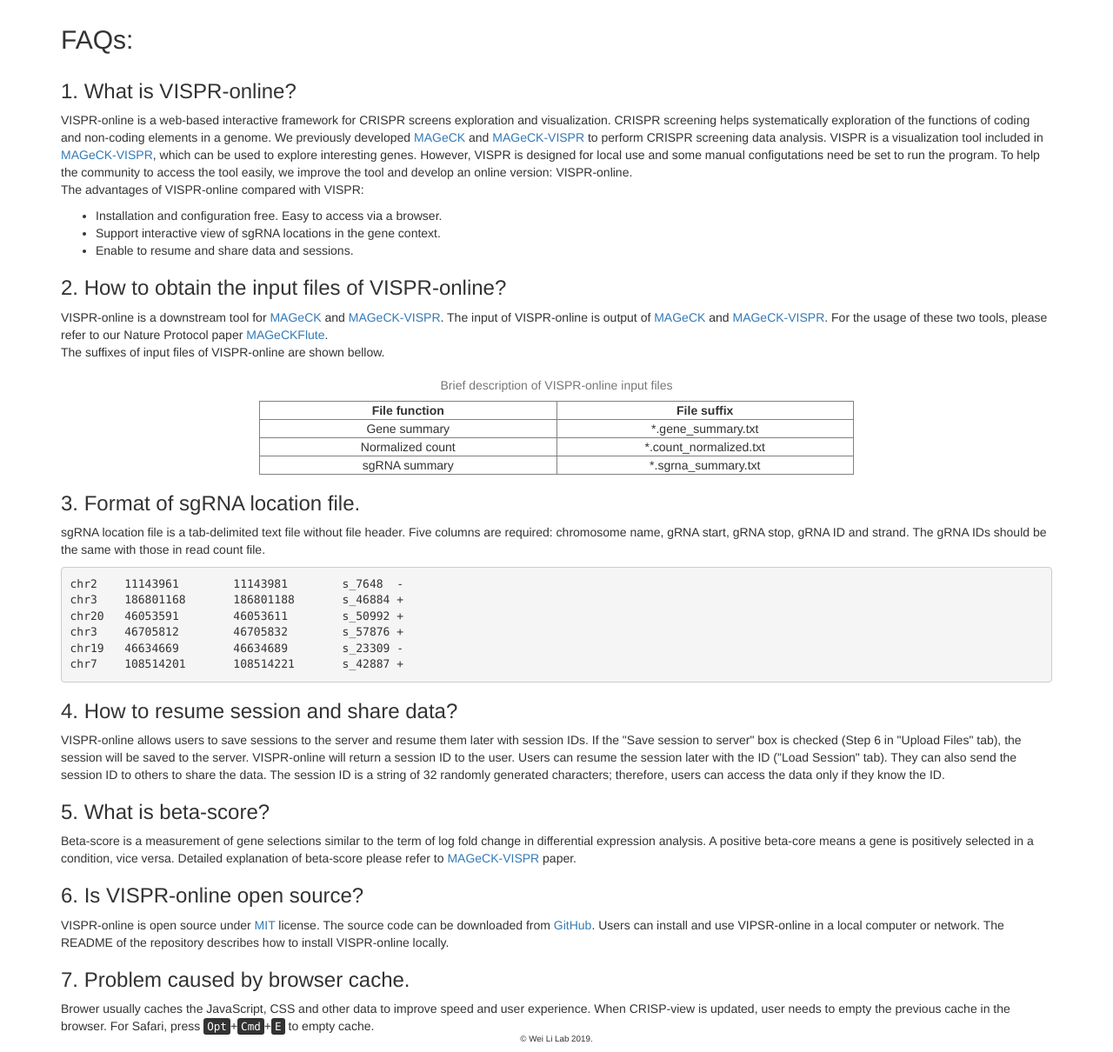
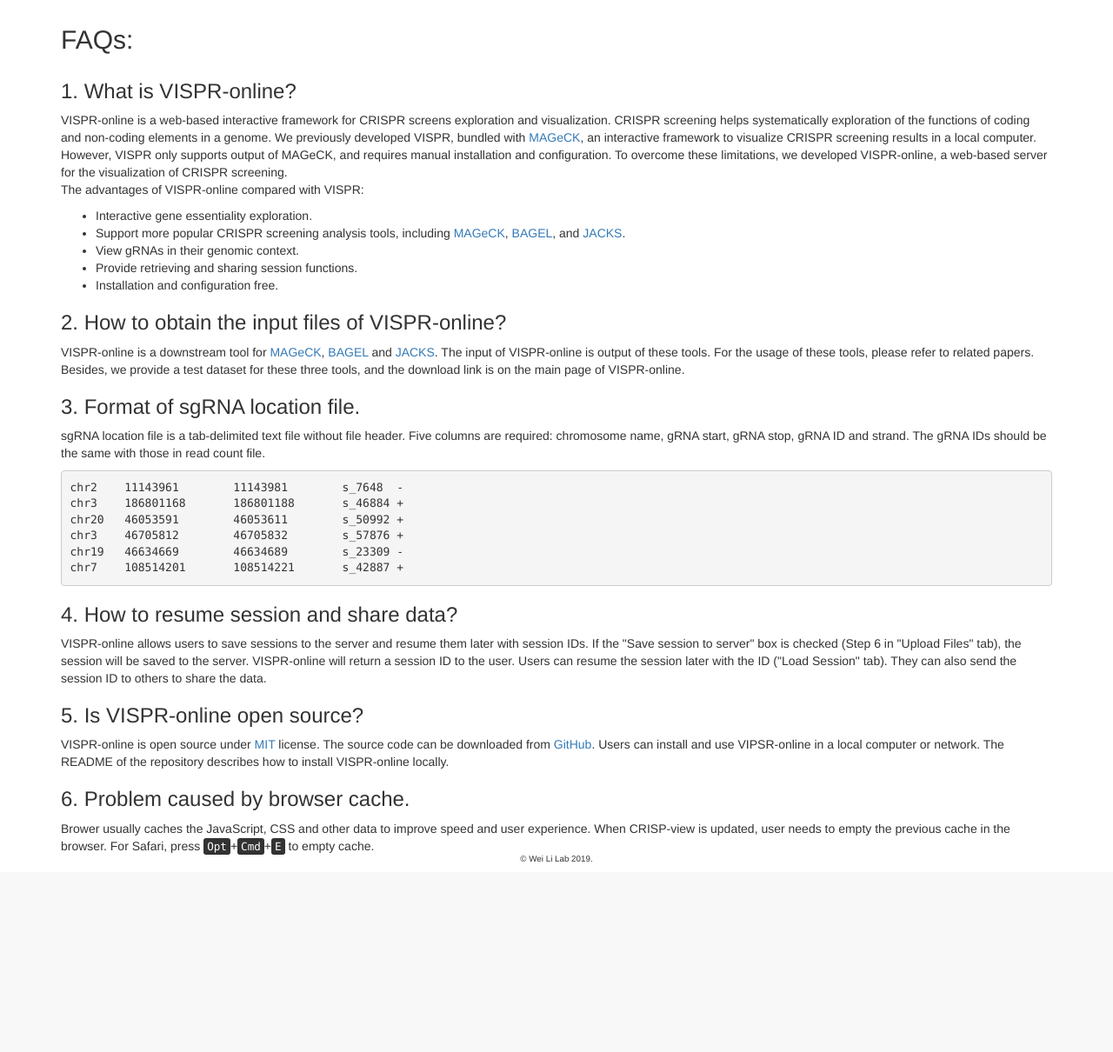
Before and after one commit to lemoncyb/VISPR-online, a Flask app: page /faq in a window 1280 px wide. Shown: the part 51-1261 px from the top of the page at 87% size. After the commit the page ends 1042 px from the top, so only its background shows below. Run offline with Flask 2, Linux system fonts and the light colour scheme; parts of the project's set-up code (start-up, migrations or seed data) failed here and were passed over; some libraries are stand-ins or nearby versions.

Commit message:
update faq

```diff
--- a/vispr_screen/templates/faq.html
+++ b/vispr_screen/templates/faq.html
@@ -12,50 +12,31 @@
         <h3>1. What is VISPR-online?</h3>
         <p>VISPR-online is a web-based interactive framework for CRISPR screens exploration and visualization.
             CRISPR screening helps systematically exploration of the functions of coding and non-coding elements in a genome.
-            We previously developed <a href="https://www.ncbi.nlm.nih.gov/pubmed/25476604" target="_blank">MAGeCK</a> and
-            <a href="https://www.ncbi.nlm.nih.gov/pubmed/26673418" target="_blank">MAGeCK-VISPR</a> to perform CRISPR screening data analysis.
-            VISPR is a visualization tool included in <a href="https://www.ncbi.nlm.nih.gov/pubmed/26673418" target="_blank">MAGeCK-VISPR</a>,
-            which can be used to explore interesting genes.
-            However, VISPR is designed for local use and some manual configutations need be set to run the program.
-            To help the community to access the tool easily, we improve the tool and develop an online version: VISPR-online.
+            We previously developed VISPR, bundled with <a href="https://www.ncbi.nlm.nih.gov/pubmed/26673418" target="_blank">MAGeCK</a>,
+            an interactive framework to visualize CRISPR screening results
+            in a local computer. However, VISPR only supports output of MAGeCK, and requires manual installation and configuration.
+            To overcome these limitations, we developed VISPR-online, a web-based server for the visualization of CRISPR screening.
             <br> The advantages of VISPR-online compared with VISPR:
         <ul>
-          <li>Installation and configuration free. Easy to access via a browser.</li>
-          <li>Support interactive view of sgRNA locations in the gene context.</li>
-          <li>Enable to resume and share data and sessions.</li>
+          <li>Interactive gene essentiality exploration.</li>
+          <li>Support more popular CRISPR screening analysis tools, including
+              <a href="https://www.ncbi.nlm.nih.gov/pubmed/26673418" target="_blank">MAGeCK</a>,
+              <a href="https://www.ncbi.nlm.nih.gov/pubmed/27083490" target="_blank">BAGEL</a>, and
+              <a href="https://www.ncbi.nlm.nih.gov/pubmed/30674557" target="_blank">JACKS</a>.</li>
+          <li>View gRNAs in their genomic context.</li>
+          <li>Provide retrieving and sharing session functions.</li>
+          <li>Installation and configuration free.</li>
         </ul>
         </p>
      </div>
 
      <div>
         <h3>2. How to obtain the input files of VISPR-online?</h3>
-        <p>VISPR-online is a downstream tool for <a href="https://www.ncbi.nlm.nih.gov/pubmed/25476604" target="_blank">MAGeCK</a> and
-            <a href="https://www.ncbi.nlm.nih.gov/pubmed/26673418" target="_blank">MAGeCK-VISPR</a>. The input of VISPR-online is output of
-            <a href="https://www.ncbi.nlm.nih.gov/pubmed/25476604" target="_blank">MAGeCK</a> and
-            <a href="https://www.ncbi.nlm.nih.gov/pubmed/26673418" target="_blank">MAGeCK-VISPR</a>. For the usage of these two tools,
-            please refer to our Nature Protocol paper <a href="https://www.ncbi.nlm.nih.gov/pubmed/30710114" target="_blank">MAGeCKFlute</a>.
-
-            <br> The suffixes of input files of VISPR-online are shown bellow.
-
-            <table border="1" width="60%" align="center" style="text-align:center">
-                <caption style="text-align:center">Brief description of VISPR-online input files</caption>
-                <tr>
-                    <th width="30%" style="text-align:center">File function</th>
-                    <th width="30%" style="text-align:center">File suffix</th>
-                </tr>
-                <tr>
-                    <td>Gene summary</td>
-                    <td>*.gene_summary.txt</td>
-                </tr>
-                <tr>
-                    <td>Normalized count</td>
-                    <td>*.count_normalized.txt</td>
-                </tr>
-                <tr>
-                    <td>sgRNA summary</td>
-                    <td>*.sgrna_summary.txt</td>
-                </tr>
-            </table>
+        <p>VISPR-online is a downstream tool for <a href="https://www.ncbi.nlm.nih.gov/pubmed/25476604" target="_blank">MAGeCK</a>,
+             <a href="https://www.ncbi.nlm.nih.gov/pubmed/27083490" target="_blank">BAGEL</a> and
+            <a href="https://www.ncbi.nlm.nih.gov/pubmed/30674557" target="_blank">JACKS</a>. The input of VISPR-online is output of
+            these tools. For the usage of these tools, please refer to related papers. Besides, we provide a test dataset for these three tools,
+            and the download link is on the main page of VISPR-online.
         </p>
      </div>
 
@@ -79,21 +60,11 @@ chr7	108514201	108514221	s_42887	+</pre>
             If the "Save session to server" box is checked (Step 6 in "Upload Files" tab), the session will be saved to the server.
             VISPR-online will return a session ID to the user. Users can resume the session later with the ID ("Load Session" tab).
             They can also send the session ID to others to share the data.
-            The session ID is a string of 32 randomly generated characters; therefore, users can access the data only if they know the ID.
-        </p>
-    </div>
-
-    <div>
-        <h3>5. What is beta-score?</h3>
-        <p>Beta-score is a measurement of gene selections similar to the term of log fold change in differential
-            expression analysis. A positive beta-core means a gene is positively selected in a condition, vice versa.
-            Detailed explanation of beta-score please refer to
-            <a href="https://www.ncbi.nlm.nih.gov/pubmed/26673418" target="_blank">MAGeCK-VISPR</a> paper.
         </p>
     </div>
 
      <div>
-        <h3>6. Is VISPR-online open source?</h3>
+        <h3>5. Is VISPR-online open source?</h3>
         <p>VISPR-online is open source under <a href="http://opensource.org/licenses/MIT" target="_blank">MIT</a> license.
             The source code can be downloaded from <a href="https://github.com/lemoncyb/VISPR-online" target="_blank">GitHub</a>.
             Users can install and use VIPSR-online in a local computer or network.
@@ -102,7 +73,7 @@ chr7	108514201	108514221	s_42887	+</pre>
     </div>
 
     <div>
-        <h3>7. Problem caused by browser cache.</h3>
+        <h3>6. Problem caused by browser cache.</h3>
         <p>Brower usually caches the JavaScript, CSS and other data to improve speed and user experience. When
             CRISP-view is updated, user needs to empty the previous cache in the browser. For Safari, press
             <kbd>Opt</kbd>+<kbd>Cmd</kbd>+<kbd>E</kbd> to empty cache.</p>
```
Also changed, not shown: README.md.
